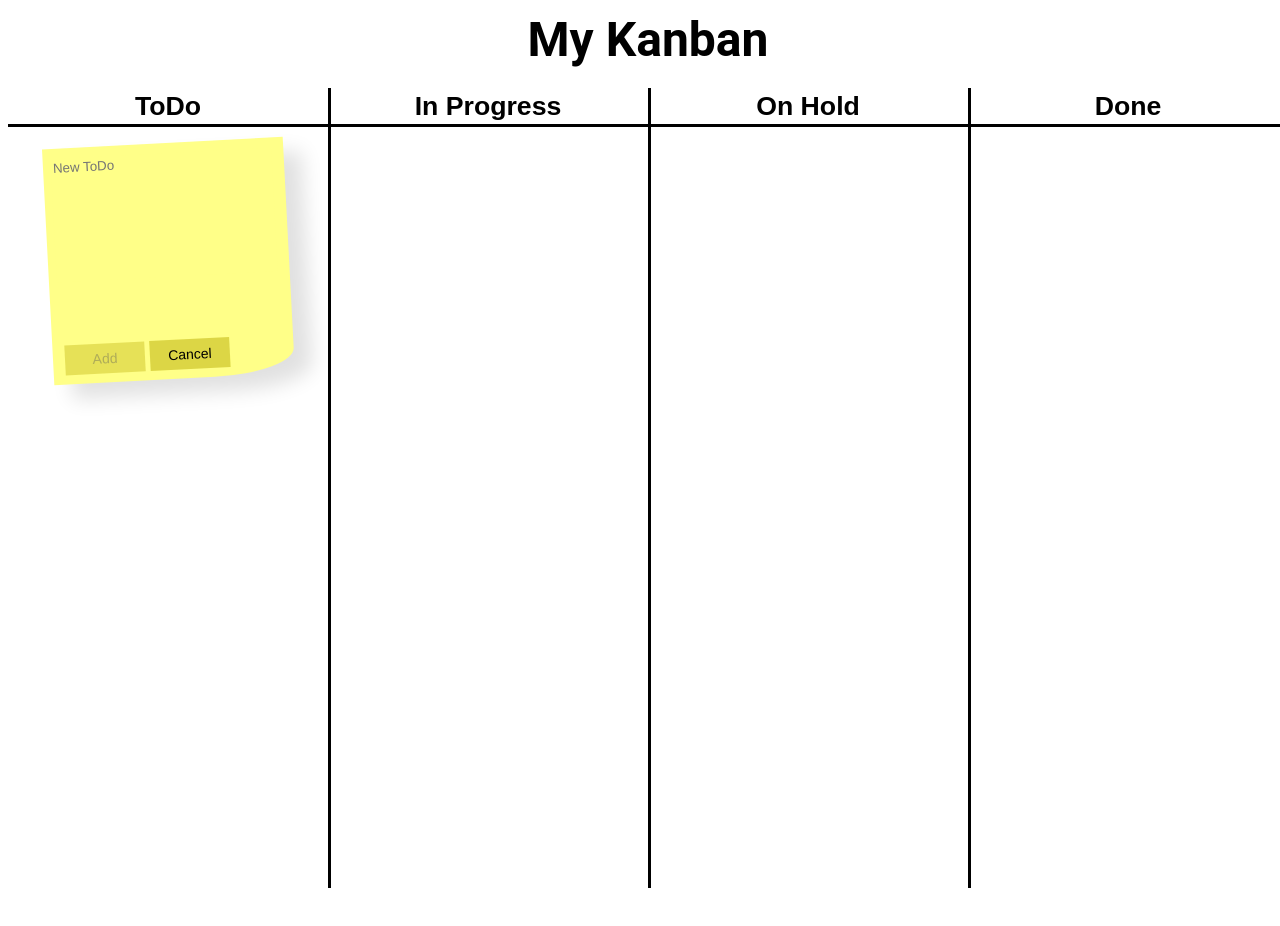
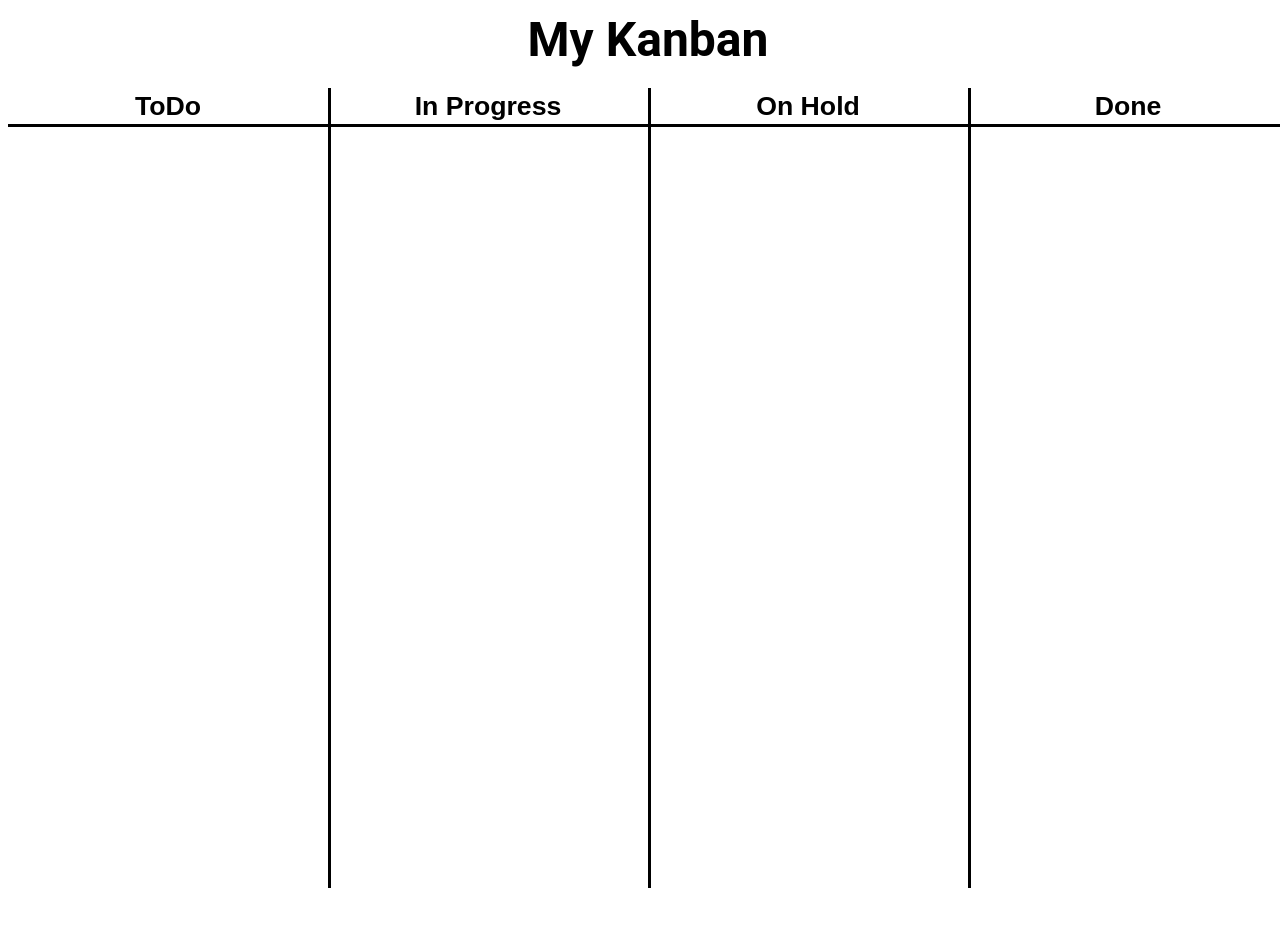
Before and after one commit to tbrowndev/MyKanban, an Angular app: page / in a window 1280 px wide. Shown: the top 926 px of the page. Built offline with nearby package versions, Linux system fonts and the light colour scheme.

Commit message:
updated initial addMode

```diff
--- a/src/app/app.component.ts
+++ b/src/app/app.component.ts
@@ -26,7 +26,7 @@ export class AppComponent {
     color: Color.LightBlue
   };
 
-  addMode: boolean = true;
+  addMode: boolean = false;
 
   constructor(public dialog: MatDialog) {}
 
```
